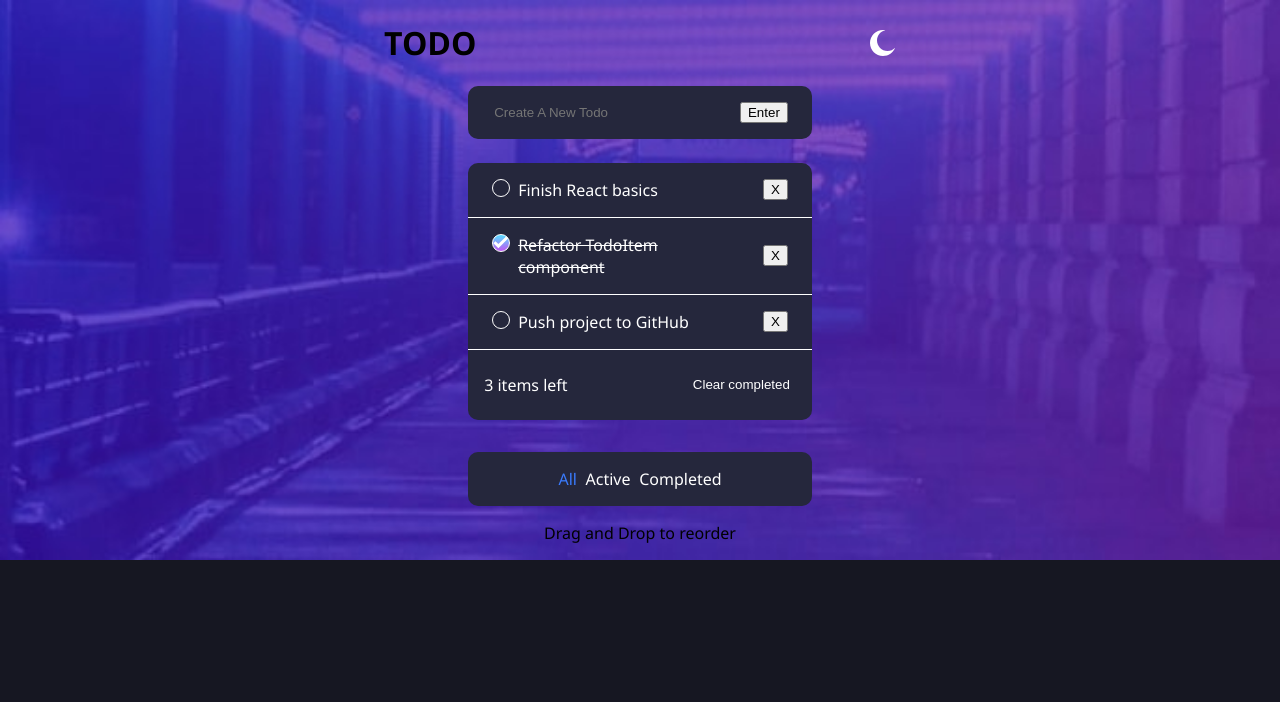
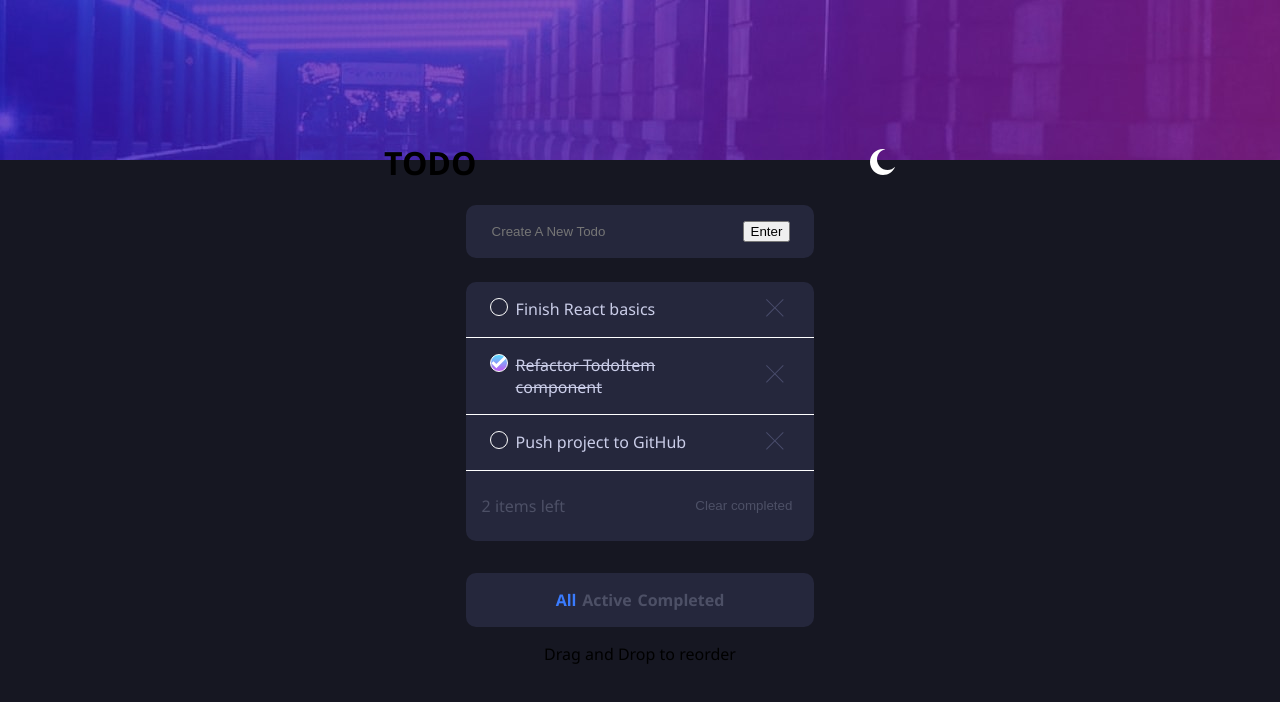
Before and after one commit to Perry-Cham/react-todo-project, a React (Vite) app: page / in a window 1280 px wide. Shown: the top 702 px of the page. Built offline with nearby package versions, Linux system fonts and the light colour scheme.

Commit message:
updated keys, fixed clear all functionalit

```diff
--- a/src/App.jsx
+++ b/src/App.jsx
@@ -3,11 +3,13 @@ import ReactDom from 'react-dom/client';
 import Todolist from './components/todo-list';
 import './styles/styles.css'
 function App(){
-  return(<div className="main-body">
+  return(
+  <div className="main-body">
       <header className="header">
         <h1 className="heading">TODO</h1>
         <img src="../public/images/icon-moon.svg"/>
       </header>
+      <div className="image dark"></div>
     <Todolist/>
       <p>Drag and Drop to reorder</p>
   </div>)
--- a/src/components/todo-list.jsx
+++ b/src/components/todo-list.jsx
@@ -27,33 +27,33 @@ function Todolist(){
     console.log(text)
     const todos2 = todos.slice();
     const newTodo = {
-      id:todos.length+1,
+      id:Date.now(),
       value: text,
       done:false
     }
     todos2.push(newTodo)
     setTodos(todos2)
-    localStorage.setItem("todos", JSON.stringify(todos))
-
+    localStorage.setItem('todos',JSON.stringify(todos2))
   }
     function handleComplete(id){
     const todos2 = todos.slice();
     const Ntodo =todos2.find(todo => todo.id == id)
     Ntodo.done = true;
     setTodos(todos2)
+    localStorage.setItem('todos',JSON.stringify(todos2))
     }
     function handleDelete(id){
     const todos2 = todos.slice();
     const Ntodo =todos2.find(todo => todo.id == id)
     todos2.splice(todos2.indexOf(Ntodo), 1)
     setTodos(todos2)
-    localStorage.setItem("todos", JSON.stringify(todos))
-    console.log(localStorage.getItem("todos"))
+    localStorage.setItem('todos',JSON.stringify(todos2))
     }
     function handleClear(){
-    const todos2 = todos.slice();
-    const Ntodo =todos2.filter(todo => todo.done !== true)
+    let todos2 = todos.slice();
+    todos2 = todos2.filter(todo => todo.done !== true)
     setTodos(todos2)
+    localStorage.setItem('todos',JSON.stringify(todos2))
     }
   return (
     <div>
@@ -71,9 +71,9 @@ function Todolist(){
     ))}
   </ul>
   <div className="counter dark-mode-bg">
-        <p>{todos.length} {todos.length == 1 ? 'item left' : 'items left'}</p>
+        <p>{todos.filter(todo => todo.done !== true).length} {todos.filter(todo => todo.done !== true).length == 1 ? 'item left' : 'items left'}</p>
         <div className="One">
-        <button onClick={() =>{handleClear}}>Clear completed</button>
+        <button onClick={() =>{handleClear()}}>Clear completed</button>
         </div>
   </div>
    <Footer activePage={page}/>
--- a/src/components/todo.jsx
+++ b/src/components/todo.jsx
@@ -5,7 +5,7 @@ function Todo({value, done, onDelete, onComplete, id}) {
   <span className={`indicator ${done ? "complete": ""}`} onClick={() => onComplete(id)}></span>
     <p className="todo-text">{value}</p>
     </div>
-    <button className="delete-todo" onClick={() => onDelete(id)}>X</button>
+    <button className="delete-todo" onClick={() => onDelete(id)}><img src="/images/icon-cross.svg"/></button>
   </li>)
 }
 export default Todo
--- a/src/styles/styles.css
+++ b/src/styles/styles.css
@@ -7,8 +7,19 @@ body{
   box-sizing:border-box;
   --bright-blue: hsl(220, 98%, 61%);
   --dark-mode-blue:hsl(235, 24%, 19%);
+--very-light-gray: hsl(0, 0%, 98%);
+--very-light-grayish-blue: hsl(236, 33%, 92%);
+--light-grayish-blue: hsl(233, 11%, 84%);
+--dark-grayish-blue: hsl(236, 9%, 61%);
+--very-dark-grayish-blue: hsl(235, 19%, 35%);
+--very-dark-blue: hsl(235, 21%, 11%);
+--light-grayish-blue: hsl(234, 39%, 85%);
+--light-grayish-blue-2: hsl(236, 33%, 92%);
+--dark-grayish-blue: hsl(234, 11%, 52%);
+--very-dark-grayish-blue: hsl(233, 14%, 35%);
+--very-dark-grayish-blue-2: hsl(237, 14%, 26%);
   --s-radius:10px;
-
+  --font:font-family: 'Segoe UI', Roboto,  'Open sans', 'Helvetica Nue', sans-serif;
 }
 .main{
   background-color: hsl(235, 21%, 11%);
@@ -26,8 +37,10 @@ display:flex;
   flex-direction: column;
   justify-content:center;
   align-items:center;
-  background-image:url(/images/bg-desktop-dark.jpg);
+  position: relative;
   background-size:cover;
+  min-height:100vh;
+  z-index:1;
 }
 .todo-input{
     display:flex;
@@ -43,9 +56,10 @@ display:flex;
   height:1rem;
   background-color: var(--dark-bg-blue);
   border:none;
+  color:white;
 }
 .todo-input input:focus{
-  outline:solid hsla(235.2,100%,32.6%,0.9);
+  outline:none;
 }
 .todo-body{
   padding-left: 0;
@@ -64,7 +78,6 @@ display:flex;
   padding: 1rem 1.5rem;
 }
 .todo p{
-  color:white;
   max-inline-size: 25ch;
   display:inline-block;
   margin:0;
@@ -94,6 +107,10 @@ display:flex;
   align-items: flex-start;
   margin-right:1rem;
 }
+button.delete-todo{
+  background-color: inherit;
+  border:none;
+}
 .counter{
   display:flex;
   flex-direction: row;
@@ -104,9 +121,10 @@ display:flex;
 }
 .counter button{
   background-color:var(--dark-mode-bg);
-  color:white;
   border:none;
+  color:var(--very-dark-grayish-blue)
 }
+
 .One{
    display:flex;
   flex-direction: row;
@@ -114,7 +132,7 @@ display:flex;
   align-items: center;
 }
 .counter button{
-  height:1.5rem;
+  height:auto;
 }
 .footer-navigation{
   display:flex;
@@ -123,6 +141,7 @@ display:flex;
   align-items: center;
   width:100%;
   border-radius:var(--s-radius);
+  font-weight:600;
 }
 .footer-navigation ul{
   display:flex;
@@ -139,5 +158,22 @@ display:flex;
 
 .dark-mode-bg{
   background-color: var(--dark-mode-blue);
-  color:white;
 }
+.image.dark{
+  position: absolute;
+  top:0;
+  left:0;
+  height:10rem;
+  width:100vw;
+  background-image:url(/images/bg-desktop-dark.jpg);
+z-index:-1;
+}
+.todo-body.dark-mode-bg p{
+  color:var(--light-grayish-blue);
+}
+.counter.dark-mode-bg{
+  color:var(--very-dark-grayish-blue)
+}
+.footer-navigation.dark-mode-bg{
+  color:var(--very-dark-grayish-blue)
+}
```
